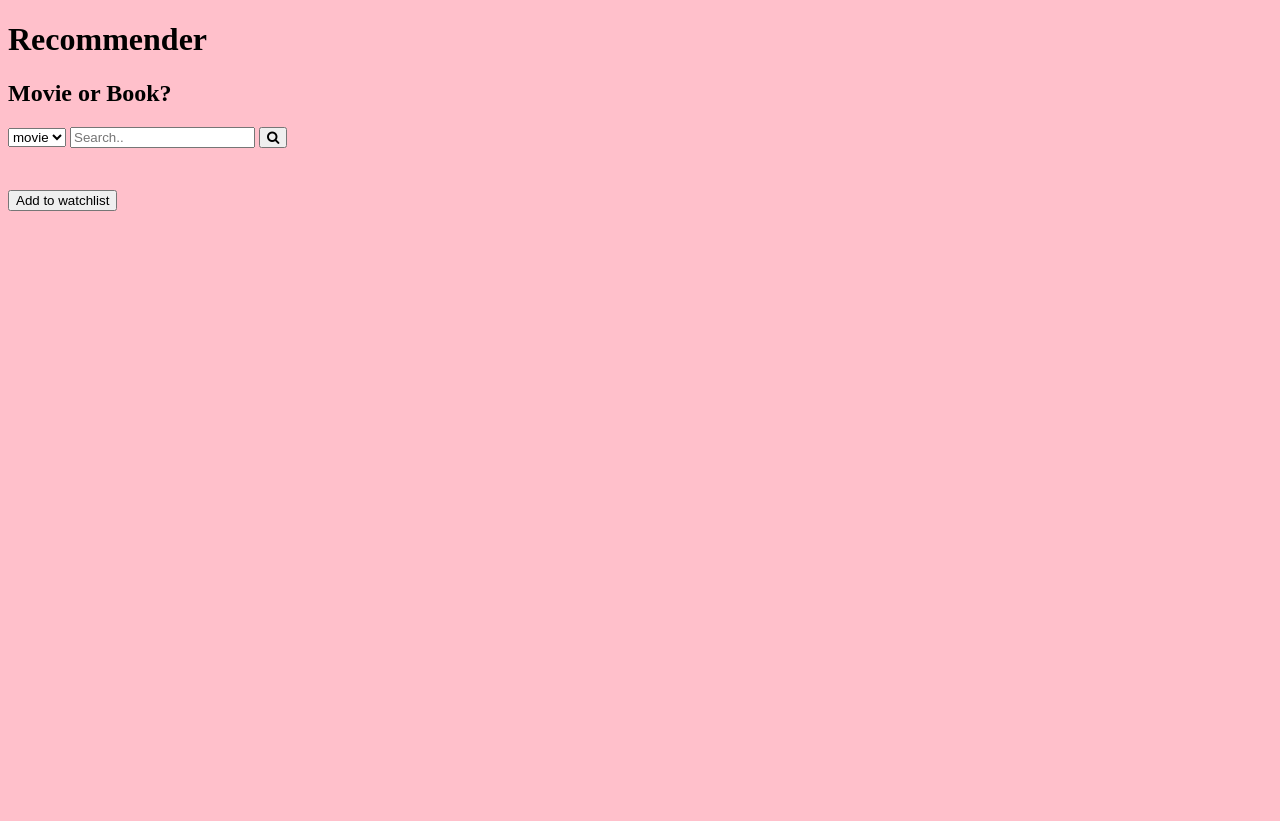
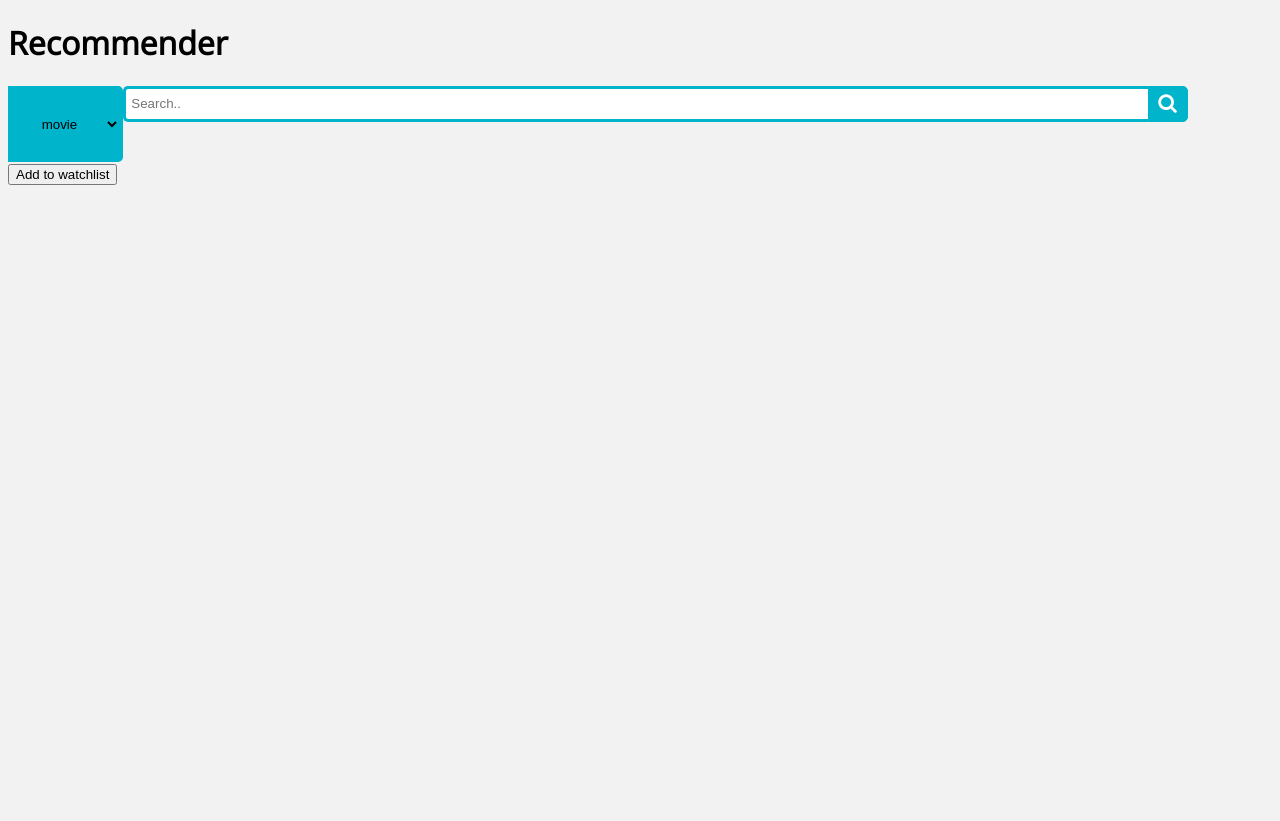
Before and after one commit to liyaSileshi/movie-book-recommendation, a Flask app: page / in a window 1280 px wide. Before the commit the page ends 211 px from the top, so only its background shows below. Run offline with Flask 2, Linux system fonts and the light colour scheme; parts of the project's set-up code (start-up, migrations or seed data) failed here and were passed over.

Commit message:
styled-ish

```diff
--- a/static/css/styles.css
+++ b/static/css/styles.css
@@ -1,11 +1,73 @@
-body{
-    background-color: pink;
+@import url(https://fonts.googleapis.com/css?family=Open+Sans);
+
+*
+{
+    outline: none;
 }
 
-#movieForm{
-    visibility: hidden;
+html, body
+{
+    height: 100%;
+    min-height: 100%;
 }
 
-#bookForm{
-    visibility: hidden;
+/* body
+{
+    margin: 0;
+    background-color: #ffd8d8;
+
+} */
+body{
+    background: #f2f2f2;
+    font-family: 'Open Sans', sans-serif;
 }
+
+.search {
+    width: 100%;
+    position: relative;
+    display: flex;
+  }
+
+  .searchTerm {
+    width: 80%;
+    border: 3px solid #00B4CC;
+    border-right: none;
+    padding: 5px;
+    height: 20px;
+    border-radius: 5px 0 0 5px;
+    outline: none;
+    color: #9DBFAF;
+
+  }
+
+  .searchTerm:focus{
+    color: #00B4CC;
+  }
+
+  .searchButton {
+    width: 40px;
+    height: 36px;
+    border: 1px solid #00B4CC;
+    background: #00B4CC;
+    text-align: center;
+    color: #fff;
+    border-radius: 0 5px 5px 0;
+    cursor: pointer;
+    font-size: 20px;
+  }
+
+  /*Resize the wrap to see the search bar change!*/
+.wrap{
+    width: 30%;
+    position: absolute;
+    top: 50%;
+    left: 50%;
+    transform: translate(-50%, -50%);
+  }
+
+.form-control{
+    padding: 2em;
+    border: 3px solid #00B4CC;
+    border-radius: 0 5px 5px 0;
+    background-color: #00B4CC;
+}
--- a/static/js/script.js
+++ b/static/js/script.js
@@ -1,5 +1,3 @@
-const movie = document.getElementById('movie');
-const book = document.getElementById('book');
 const movieForm = document.getElementById('movieForm');
 const bookForm = document.getElementById('bookForm');
 const addWatchList = document.getElementById('addWatchList');
@@ -12,10 +10,9 @@ let userdata;
 getUserData();
 
 
-movie.addEventListener('change', validateChoice)
-book.addEventListener('change', validateChoice)
+
 addWatchList.addEventListener('click', addLocal)
-submitChoice.addEventListener('click', getChoice)
+
 
 all_movies.forEach(movie => movie.addEventListener('click', () => {
     console.log(movie.innerHTML) //the value of the p tag
@@ -36,19 +33,19 @@ function getChoice(e) {
 
 
 
-function validateChoice() {
-    if(document.getElementById('movie').checked == true){
-        console.log(document.getElementById('movie').value)
-        movieForm.style['visibility'] = 'visible';
-        bookForm.style['visibility'] = 'hidden';
+// function validateChoice() {
+//     if(document.getElementById('movie').checked == true){
+//         console.log(document.getElementById('movie').value)
+//         movieForm.style['visibility'] = 'visible';
+//         bookForm.style['visibility'] = 'hidden';
 
-    }
-    else if(document.getElementById('book').checked == true){
-        console.log(document.getElementById('book').value)
-        bookForm.style['visibility'] = 'visible';
-        movieForm.style['visibility'] = 'hidden';
-    }
-}
+//     }
+//     else if(document.getElementById('book').checked == true){
+//         console.log(document.getElementById('book').value)
+//         bookForm.style['visibility'] = 'visible';
+//         movieForm.style['visibility'] = 'hidden';
+//     }
+// }
 
 function getUserData() {
     if (localStorage.getItem("movies")) {
--- a/templates/index.html
+++ b/templates/index.html
@@ -10,47 +10,34 @@
 </head>
 <body>
     <h1>Recommender</h1>
-    <h2>Movie or Book?</h2>
-
-    <form action='/' method='GET'>
-        <select class="form-control" id="choice" name="choice">
-            <option value="movie">movie</option>
-            <option value="book">book</option>
-        </select>
-        <!-- <button type="submit" id='submitChoice'>Submit!</button> -->
-        <input type="text" placeholder="Search.." name="name">
-        <button type="submit"><i class="fa fa-search"></i></button>
-    </form>
 
 
+        <form action='/' method='GET'>
 
-    <!-- <input type="radio" id="movie" name="recommend" value="movie">
-    <label for="movie">Movie</label><br>
-    <input type="radio" id="book" name="recommend" value="book">
-    <label for="book">Book</label><br> -->
+            <div class='search'>
+                <select class="form-control" id="choice" name="choice">
+                    <option value="movie">movie</option>
+                    <option value="book">book</option>
+                </select>
+                <input type="text" class='searchTerm' placeholder="Search.." name="name">
+                <button type="submit" class='searchButton'>
+                    <i class="fa fa-search"></i>
+                </button>
+            </div>
+        </form>
 
-    <form action='/movies' method='GET' id='movieForm'>
-        Type in the movie name: <input type="search" name='name'>
-        <br>
-        <input type='submit'>
-    </form>
 
     {% for movie in movies %}
         <p class='recmovie'> {{movie}} </p>
     {% endfor %}
 
-    <button id='addWatchList'>Add to watchlist</button>
 
-
-    <form action='/books' method='GET' id='bookForm'>
-        Type in a book name: <input type="search" name='name'>
-        <br>
-        <input type='submit'>
-    </form>
     {% for book in books %}
         <p> {{book}} </p>
     {% endfor %}
 
+    <button id='addWatchList'>Add to watchlist</button>
+
     <script type= 'text/javascript' src="{{url_for('static', filename='js/script.js') }}"></script>
 
 </body>
```
